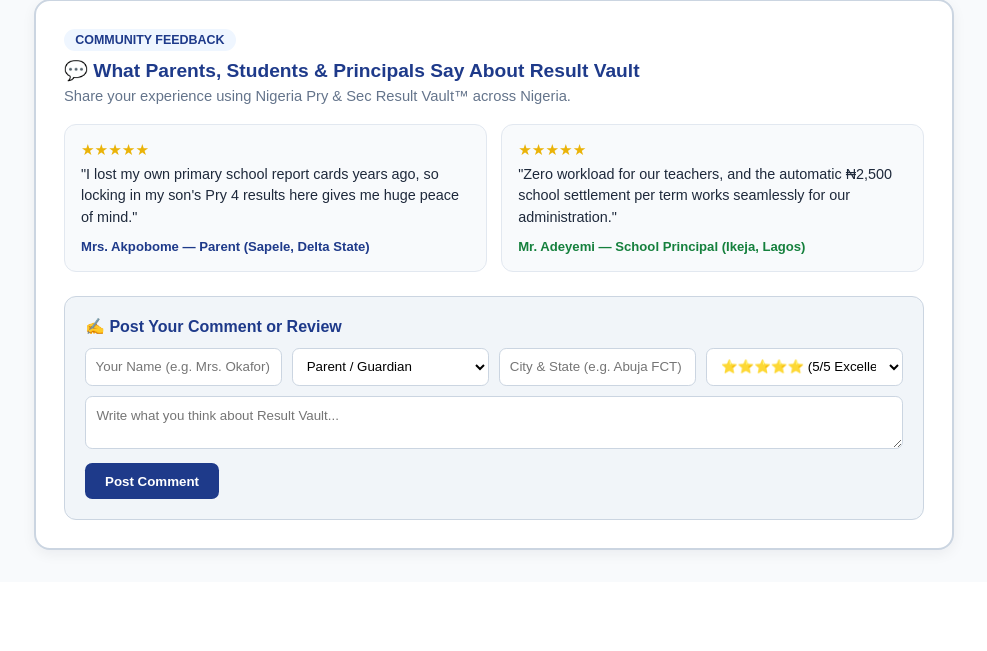
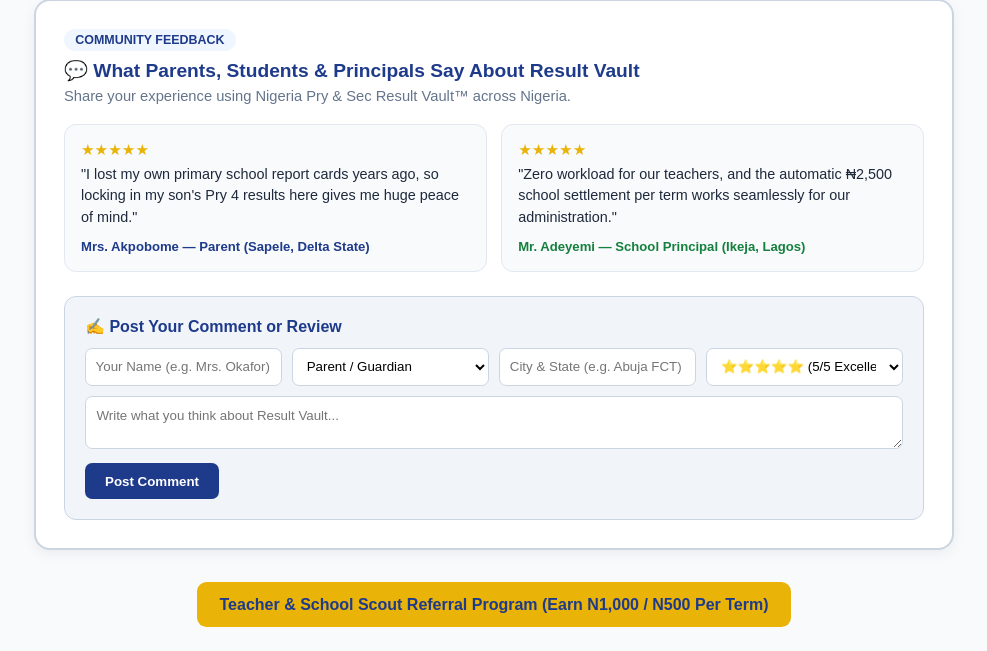
Before and after one commit to ogodoafure-ux/eduvault, a Node project: template views/index.ejs in a window 1280 px wide. Shown: the part 2847-3498 px from the top of the page, without its empty margins (146-1133 px from the left). Before the commit the page ends 3403 px from the top, so only its background shows below. Run offline with Node 20 templates, Linux system fonts and the light colour scheme; the template is opened without the code that fills it, so the values that code supplies are empty.

Commit message:
Add views/refer.ejs and homepage referral link

```diff
--- a/views/index.ejs
+++ b/views/index.ejs
@@ -291,5 +291,5 @@
         <button type="submit" style="background:#1e3a8a;color:#fff;border:none;padding:0.65rem 1.25rem;border-radius:0.45rem;font-weight:bold;cursor:pointer;">Post Comment</button>
     </form>
 </div>
-</body>
+<div style="text-align:center;margin:1.5rem auto;"><a href="/refer" style="display:inline-block;background:#eab308;color:#1e3a8a;padding:0.85rem 1.4rem;border-radius:0.6rem;font-weight:bold;text-decoration:none;">Teacher &amp; School Scout Referral Program (Earn N1,000 / N500 Per Term)</a></div></body>
 </html>
```
Also changed, not shown: views/refer.ejs (added, +1 -0 lines).
